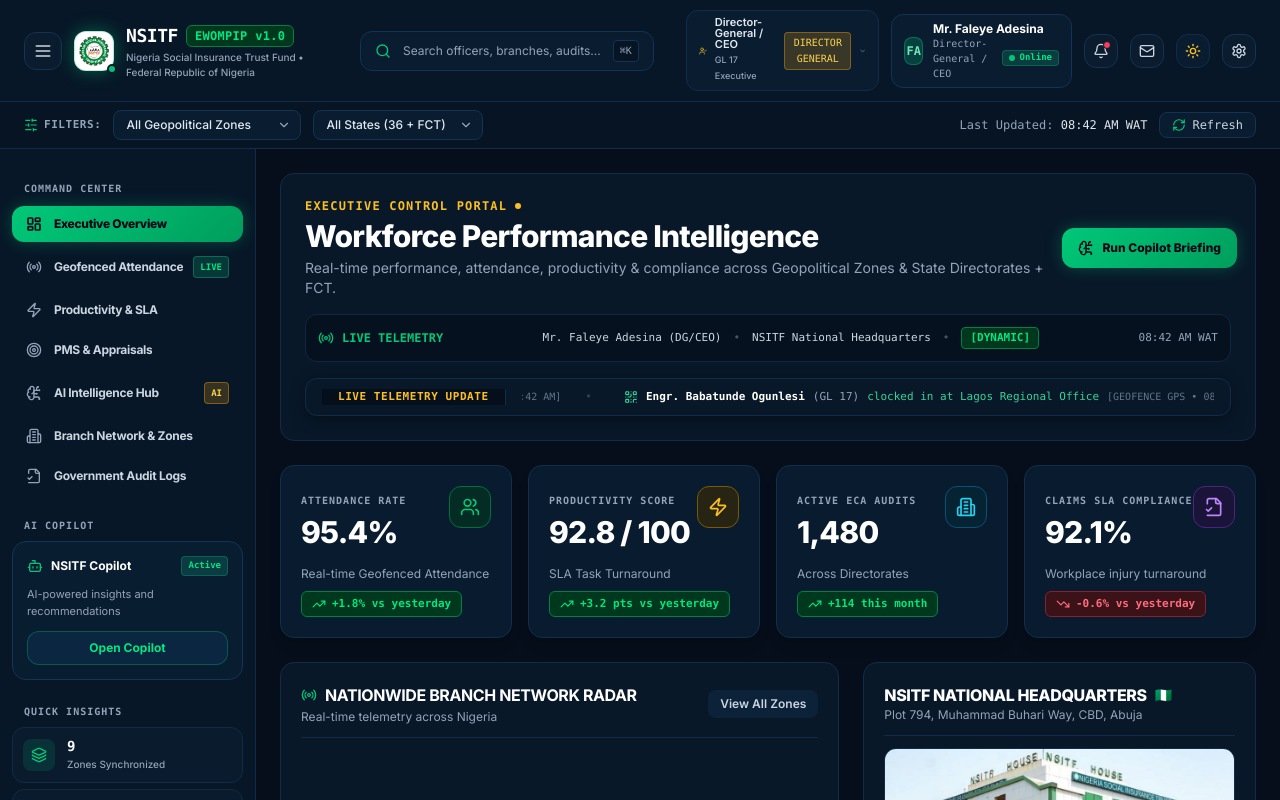
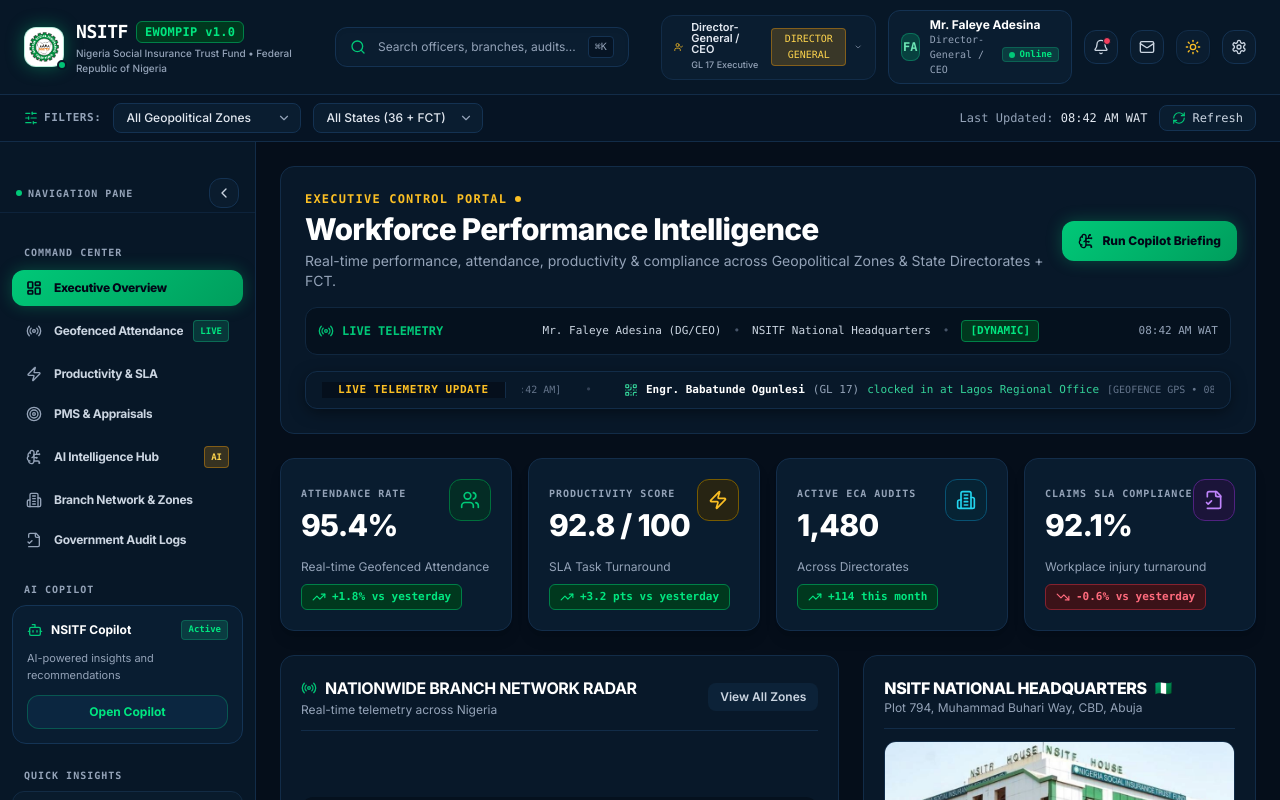
Before and after one commit to elameen37/nsitf-ewompip, a React (Vite) app: page / in a window 1280 px wide. Shown: the top 800 px of the page. Built offline with nearby package versions, Linux system fonts and the light colour scheme.

Commit message:
feat: implement initial sidebar and header components for main dashboard layout

```diff
--- a/src/App.tsx
+++ b/src/App.tsx
@@ -45,6 +45,7 @@
           mobileOpen={mobileMenuOpen}
           onCloseMobile={() => setMobileMenuOpen(false)}
           desktopCollapsed={desktopCollapsed}
+          onToggleDesktopSidebar={() => setDesktopCollapsed(!desktopCollapsed)}
         />
         <MainContent />
       </div>
--- a/src/components/layout/Header.tsx
+++ b/src/components/layout/Header.tsx
@@ -64,15 +64,6 @@
             onClick={onToggleMobileMenu}
             className="lg:hidden p-2 rounded-xl bg-[#0a1c2e] border border-[#143252] text-slate-300 hover:text-white"
             title="Toggle Navigation"
-          >
-            <Menu className="w-5 h-5" />
-          </button>
-
-          {/* Desktop sidebar slide toggle */}
-          <button
-            onClick={onToggleDesktopSidebar}
-            className="hidden lg:flex p-2 rounded-xl bg-[#0a1c2e] border border-[#143252] text-slate-300 hover:text-white hover:border-[#00c878]/40 transition"
-            title={desktopSidebarCollapsed ? 'Expand Sidebar' : 'Collapse Sidebar'}
           >
             <Menu className="w-5 h-5" />
           </button>
--- a/src/components/layout/Sidebar.tsx
+++ b/src/components/layout/Sidebar.tsx
@@ -13,6 +13,7 @@
   Sparkles,
   ShieldCheck,
   ChevronRight,
+  ChevronLeft,
   X,
   Layers,
   Activity,
@@ -33,12 +34,14 @@
   mobileOpen?: boolean;
   onCloseMobile?: () => void;
   desktopCollapsed?: boolean;
+  onToggleDesktopSidebar?: () => void;
 }
 
 export const Sidebar: React.FC<SidebarProps> = ({
   mobileOpen = false,
   onCloseMobile,
   desktopCollapsed = false,
+  onToggleDesktopSidebar,
 }) => {
   const { activeTab, setActiveTab, setIsCopilotOpen, branches, tasks, attendanceLogs } = useTelemetry();
 
@@ -59,6 +62,34 @@
             </div>
             <button onClick={onCloseMobile} className="p-1.5 rounded-lg bg-[#0a1c2e] text-slate-400 hover:text-white">
               <X className="w-4 h-4" />
+            </button>
+          </div>
+        )}
+
+        {/* Desktop Sidebar Toggle Header Strip */}
+        {onToggleDesktopSidebar && (
+          <div
+            className={`hidden lg:flex items-center ${
+              desktopCollapsed ? 'justify-center py-3' : 'justify-between px-4 pt-3 pb-1'
+            } border-b border-[#122c48]/60`}
+          >
+            {!desktopCollapsed && (
+              <span className="text-[10px] font-mono tracking-widest font-extrabold text-slate-400 uppercase flex items-center gap-1.5">
+                <span className="w-1.5 h-1.5 rounded-full bg-[#00c878]" />
+                NAVIGATION PANE
+              </span>
+            )}
+            <button
+              onClick={onToggleDesktopSidebar}
+              className="p-1.5 rounded-xl bg-[#0a1c2e] border border-[#143252] text-slate-300 hover:text-white hover:border-[#00c878]/50 hover:bg-[#0f2842] transition shadow-sm"
+              title={desktopCollapsed ? 'Expand Sidebar' : 'Collapse Sidebar'}
+              aria-label={desktopCollapsed ? 'Expand Sidebar' : 'Collapse Sidebar'}
+            >
+              {desktopCollapsed ? (
+                <ChevronRight className="w-4 h-4 text-[#00c878]" />
+              ) : (
+                <ChevronLeft className="w-4 h-4 text-slate-300" />
+              )}
             </button>
           </div>
         )}
```
Also changed, not shown: 1 other file (tests, documents, lock files or other folders).
